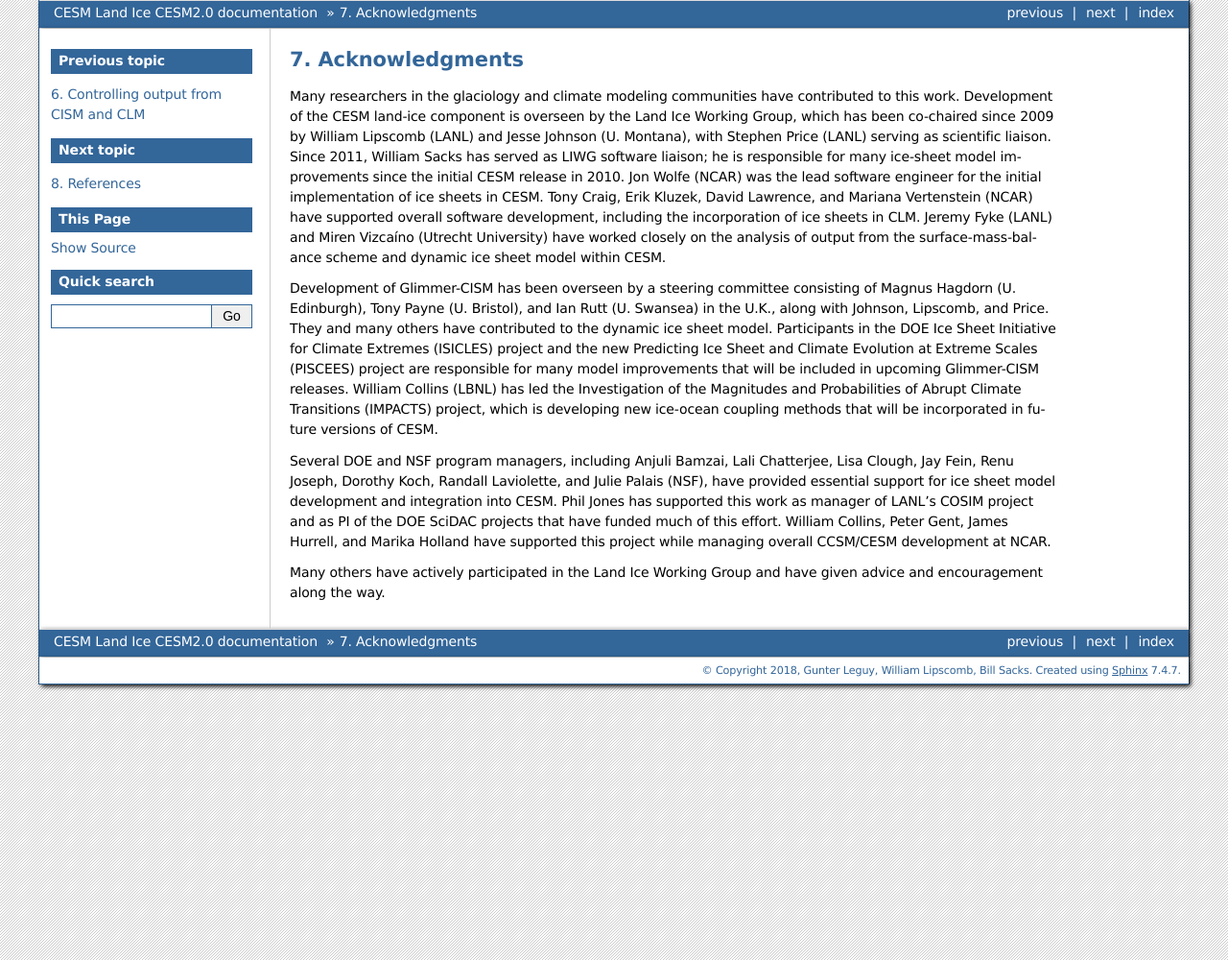
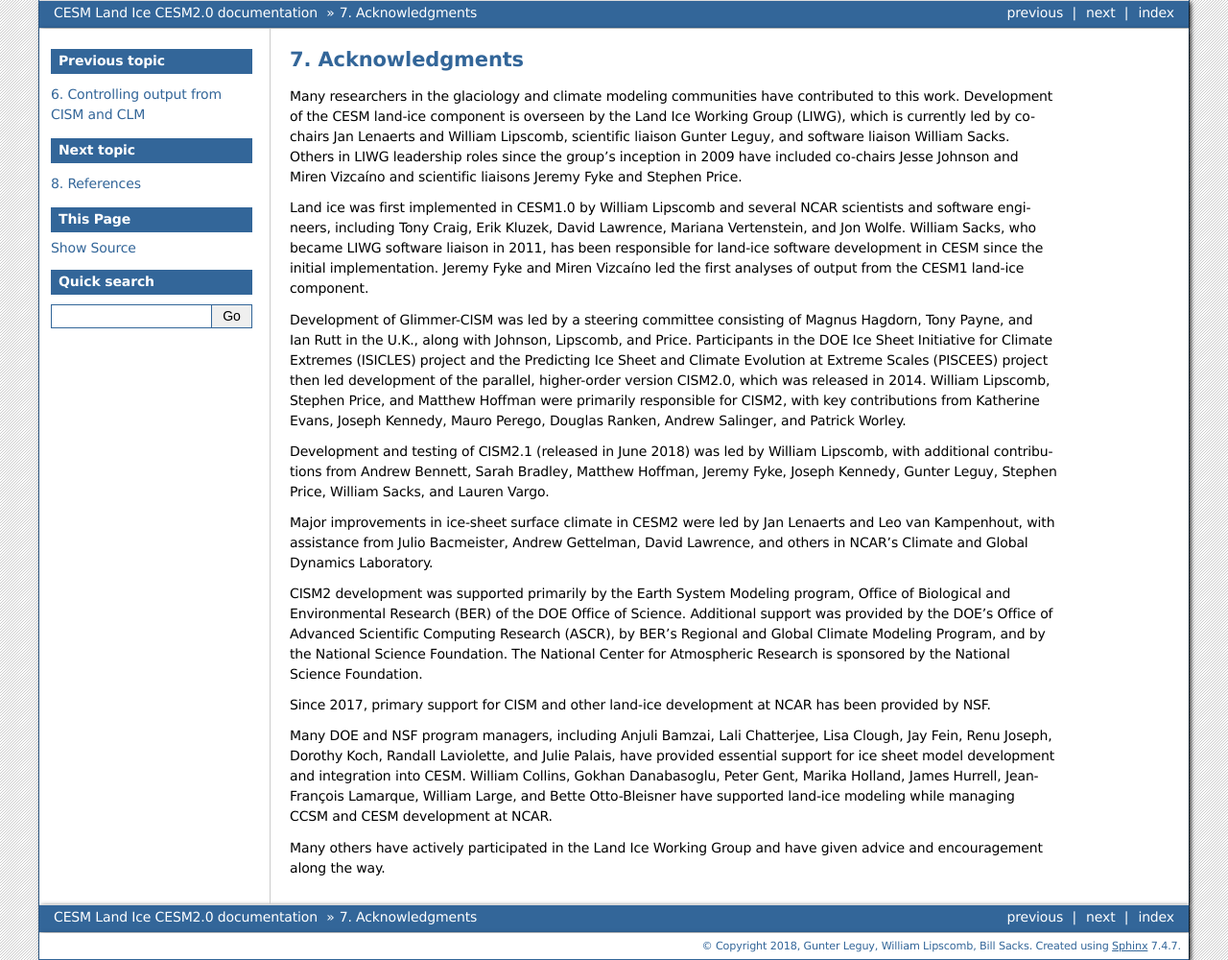
Before and after one commit to ESCOMP/CISM-wrapper, a Sphinx documentation site: the page built from doc/source/acknowledgements.rst, in a window 1280 px wide. Shown: the whole page at 96% size. Built offline with Sphinx 7.4.7, drawn with Linux system fonts in a browser that asks for light colours.

Commit message:
Rewrite of Acknowledgments
I substantially rewrote this section, trying to bring it up to date
and to include recent contributors.

Gunter and Bill S., please take a look and think about whether anyone
important is missing.

```diff
--- a/doc/source/acknowledgements.rst
+++ b/doc/source/acknowledgements.rst
@@ -6,40 +6,59 @@
 
 Many researchers in the glaciology and climate modeling communities have
 contributed to this work. Development of the CESM land-ice component is
-overseen by the Land Ice Working Group, which has been co-chaired since
-2009 by William Lipscomb (LANL) and Jesse Johnson (U. Montana), with
-Stephen Price (LANL) serving as scientific liaison. Since 2011, William
-Sacks has served as LIWG software liaison; he is responsible for many
-ice-sheet model improvements since the initial CESM release in 2010. Jon
-Wolfe (NCAR) was the lead software engineer for the initial
-implementation of ice sheets in CESM. Tony Craig, Erik Kluzek, David
-Lawrence, and Mariana Vertenstein (NCAR) have supported overall software
-development, including the incorporation of ice sheets in CLM. Jeremy
-Fyke (LANL) and Miren Vizcaíno (Utrecht University) have worked closely
-on the analysis of output from the surface-mass-balance scheme and
-dynamic ice sheet model within CESM.
+overseen by the Land Ice Working Group (LIWG), which is currently led
+by co-chairs Jan Lenaerts and William Lipscomb, scientific liaison Gunter Leguy,
+and software liaison William Sacks. Others in LIWG leadership roles
+since the group's inception in 2009 have included co-chairs Jesse Johnson and Miren Vizcaíno
+and scientific liaisons Jeremy Fyke and Stephen Price.
 
-Development of Glimmer-CISM has been overseen by a steering committee
-consisting of Magnus Hagdorn (U. Edinburgh), Tony Payne (U. Bristol),
-and Ian Rutt (U. Swansea) in the U.K., along with Johnson, Lipscomb, and
-Price. They and many others have contributed to the dynamic ice sheet
-model. Participants in the DOE Ice Sheet Initiative for Climate Extremes
-(ISICLES) project and the new Predicting Ice Sheet and Climate Evolution
-at Extreme Scales (PISCEES) project are responsible for many model
-improvements that will be included in upcoming Glimmer-CISM releases.
-William Collins (LBNL) has led the Investigation of the Magnitudes and
-Probabilities of Abrupt Climate Transitions (IMPACTS) project, which is
-developing new ice-ocean coupling methods that will be incorporated in
-future versions of CESM.
+Land ice was first implemented in CESM1.0 by William Lipscomb and
+several NCAR scientists and software engineers, including Tony Craig,
+Erik Kluzek, David Lawrence, Mariana Vertenstein, and Jon Wolfe.
+William Sacks, who became LIWG software liaison in 2011,
+has been responsible for land-ice software development in CESM
+since the initial implementation.
+Jeremy Fyke and Miren Vizcaíno led the first analyses of output
+from the CESM1 land-ice component.
 
-Several DOE and NSF program managers, including Anjuli Bamzai, Lali
+Development of Glimmer-CISM was led by a steering committee
+consisting of Magnus Hagdorn, Tony Payne, and Ian Rutt in the U.K.,
+along with Johnson, Lipscomb, and Price.
+Participants in the DOE Ice Sheet Initiative for Climate Extremes
+(ISICLES) project and the Predicting Ice Sheet and Climate Evolution
+at Extreme Scales (PISCEES) project then led development of the parallel,
+higher-order version CISM2.0, which was released in 2014.
+William Lipscomb, Stephen Price, and Matthew Hoffman were
+primarily responsible for CISM2, with key contributions from
+Katherine Evans, Joseph Kennedy, Mauro Perego, Douglas Ranken,
+Andrew Salinger, and Patrick Worley.
+
+Development and testing of CISM2.1 (released in June 2018) was led by William Lipscomb,
+with additional contributions from Andrew Bennett, Sarah Bradley, Matthew Hoffman,
+Jeremy Fyke, Joseph Kennedy, Gunter Leguy, Stephen Price, William Sacks, and Lauren Vargo.
+
+Major improvements in ice-sheet surface climate in CESM2 were led
+by Jan Lenaerts and Leo van Kampenhout, with assistance from Julio Bacmeister,
+Andrew Gettelman, David Lawrence, and others in NCAR's Climate and Global
+Dynamics Laboratory.
+
+CISM2 development was supported primarily by the Earth System Modeling program,
+Office of Biological and Environmental Research (BER) of the DOE Office of Science.
+Additional support was provided by the DOE’s Office of Advanced Scientific Computing Research (ASCR),
+by BER’s Regional and Global Climate Modeling Program, and by the National Science Foundation.
+The National Center for Atmospheric Research is sponsored by the National Science Foundation.
+
+Since 2017, primary support for CISM and other land-ice development at NCAR
+has been provided by NSF.
+
+Many DOE and NSF program managers, including Anjuli Bamzai, Lali
 Chatterjee, Lisa Clough, Jay Fein, Renu Joseph, Dorothy Koch, Randall
-Laviolette, and Julie Palais (NSF), have provided essential support for
-ice sheet model development and integration into CESM. Phil Jones has
-supported this work as manager of LANL’s COSIM project and as PI of the
-DOE SciDAC projects that have funded much of this effort. William
-Collins, Peter Gent, James Hurrell, and Marika Holland have supported
-this project while managing overall CCSM/CESM development at NCAR.
+Laviolette, and Julie Palais, have provided essential support for
+ice sheet model development and integration into CESM.
+William Collins, Gokhan Danabasoglu, Peter Gent, Marika Holland,
+James Hurrell, Jean-François Lamarque, William Large, and
+Bette Otto-Bleisner have supported land-ice modeling while managing
+CCSM and CESM development at NCAR.
 
-Many others have actively participated in the Land Ice Working Group and
-have given advice and encouragement along the way.
+Many others have actively participated in the Land Ice Working Group
+and have given advice and encouragement along the way.
```
